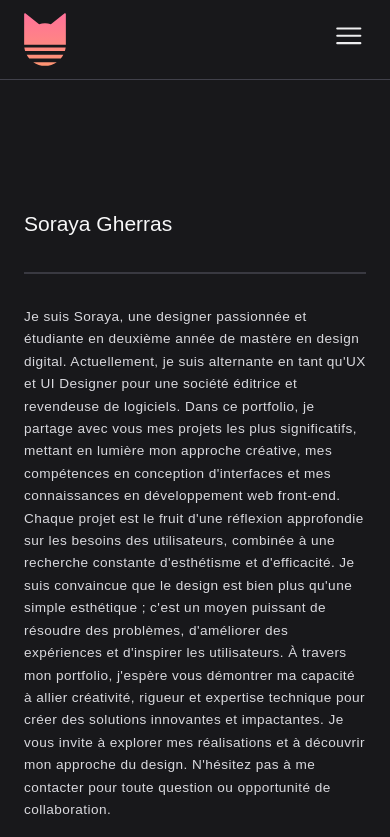
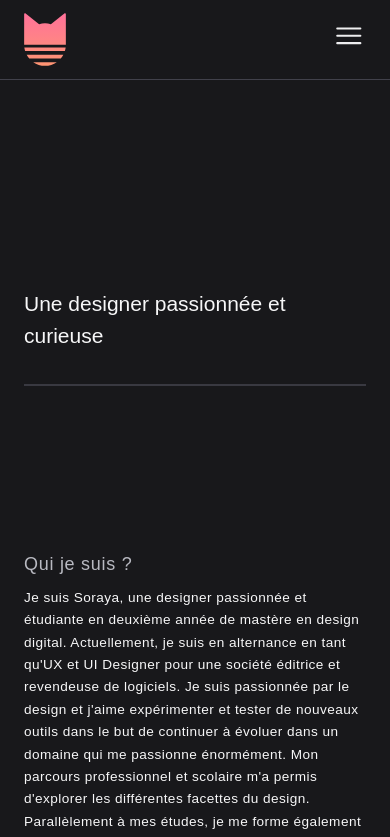
Before and after one commit to Assoghe/portfonextjs, a Next.js app: page /a-propos in a window 390 px wide. Shown: the top 837 px of the page. Built offline with nearby package versions, Linux system fonts and the light colour scheme; a web font is replaced by a local one.

Commit message:
aboutResponsive > Add text

```diff
--- a/src/app/a-propos/About.tsx
+++ b/src/app/a-propos/About.tsx
@@ -4,31 +4,24 @@ import ServicesSection from '../portfolio/_components/portfolio/ServiceSection';
 import Divider from '../ui/design-system/divider/divider';
 import { aboutTools, devTools } from '../constants/constants';
 import IconWithLabel from '../_components/iconComponent/iconComponent';
+import TextImgSection from '../[case-study]/_component/TextSection';
 
 const About = () => {
   return (
     <>
-      <div className='mb-40'>
+      <div className='mb-40 px-6 tablet:px-44 mt-72'>
         <Typography variant='h1' component='h1' className='mb-8'>
-          Soraya Gherras
-        </Typography>
+Une designer passionnée et curieuse
+</Typography>
         <Divider />
-        <Typography variant='body-one' component='p' className='my-8 text-neutral-200'>
-          Je suis Soraya, une designer passionnée et étudiante en deuxième année de mastère en design digital. Actuellement, je suis alternante en tant qu'UX et UI Designer pour une société éditrice et revendeuse de logiciels.
+        </div>
+        <TextImgSection
+          title="Qui je suis ?"
+        text="Je suis Soraya, une designer passionnée et étudiante en deuxième année de mastère en design digital. Actuellement, je suis en alternance en tant qu'UX et UI Designer pour une société éditrice et revendeuse de logiciels. Je suis passionnée par le design et j'aime expérimenter et tester de nouveaux outils dans le but de continuer à évoluer dans un domaine qui me passionne énormément. Mon parcours professionnel et scolaire m'a permis d'explorer les différentes facettes du design. Parallèlement à mes études, je me forme également en développement web. Cette démarche vise à approfondir ma compréhension des enjeux techniques associés au développement.
+         "
+        />
 
-          Dans ce portfolio, je partage avec vous mes projets les plus significatifs, mettant en lumière mon approche créative, mes compétences en conception d'interfaces et mes connaissances en développement web front-end. Chaque projet est le fruit d'une réflexion approfondie sur les besoins des utilisateurs, combinée à une recherche constante d'esthétisme et d'efficacité.
-
-          Je suis convaincue que le design est bien plus qu'une simple esthétique ; c'est un moyen puissant de résoudre des problèmes, d'améliorer des expériences et d'inspirer les utilisateurs. À travers mon portfolio, j'espère vous démontrer ma capacité à allier créativité, rigueur et expertise technique pour créer des solutions innovantes et impactantes.
-
-          Je vous invite à explorer mes réalisations et à découvrir mon approche du design. N'hésitez pas à me contacter pour toute question ou opportunité de collaboration.
-        </Typography>
-
-        <Divider />
-      </div>
-
-
-
-      <div className='my-24'>
+      <div className='my-24 mb-40 px-6 tablet:px-44 '>
         <Typography variant='h2' component='h2' className='mb-12'>
           Mes outils utilisés
         </Typography>
@@ -50,10 +43,13 @@ const About = () => {
             <IconWithLabel key={index} icon={tool.icon} label={tool.label} />
           ))}
         </div>
+        <div className='my-24'>
+          <Divider />
+        </div>
+      <ServicesSection />
       </div>
 
 
-      <ServicesSection />
     </>
   );
 };
--- a/src/app/a-propos/page.tsx
+++ b/src/app/a-propos/page.tsx
@@ -3,9 +3,9 @@ import About from "./About";
 
 function AboutPage() {
   return (
-    <div className="px-6 tablet:px-44 my-52">
+    <>
       <About/>
-    </div>
+    </>
   )
 }
 
```
